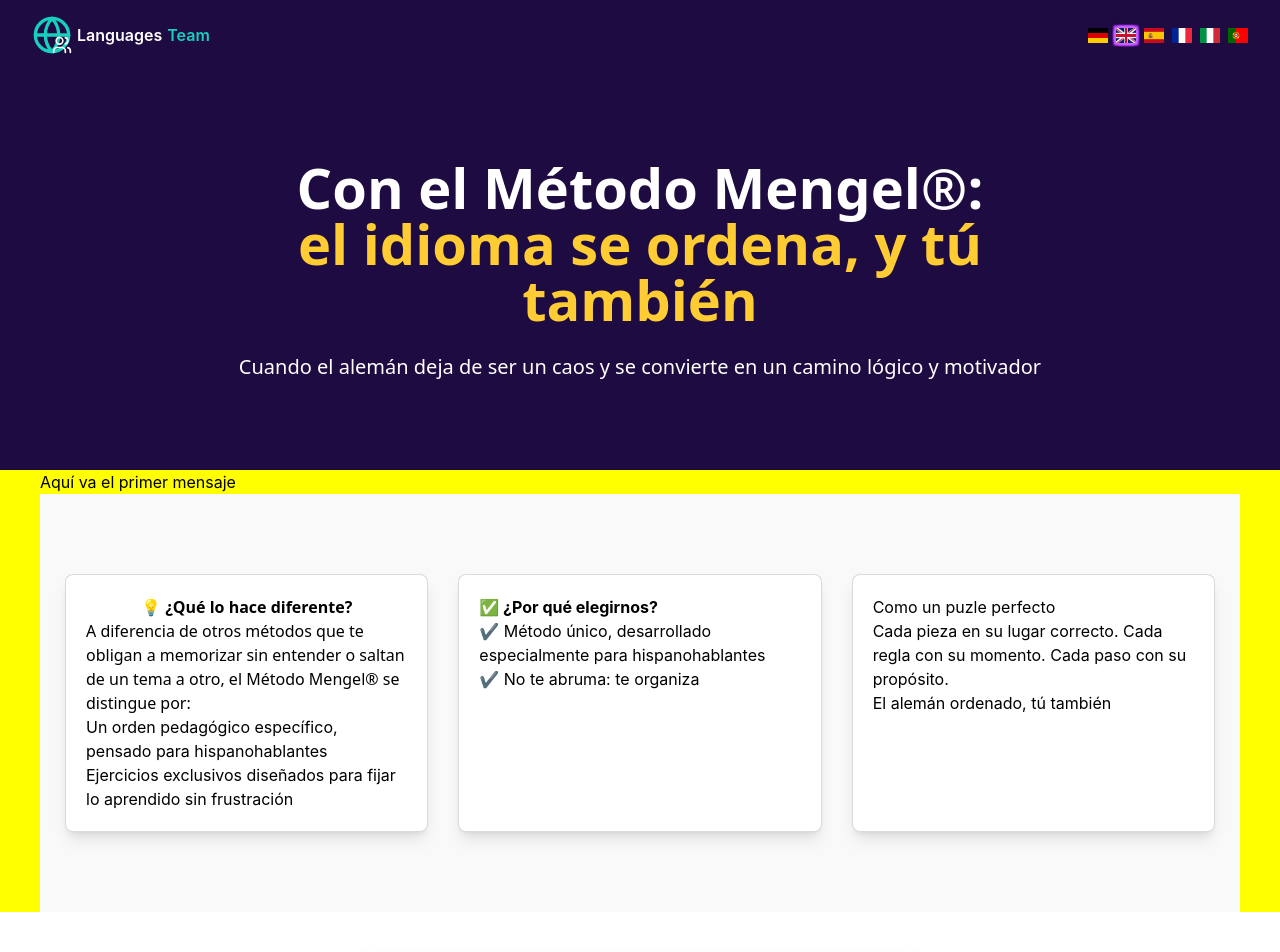
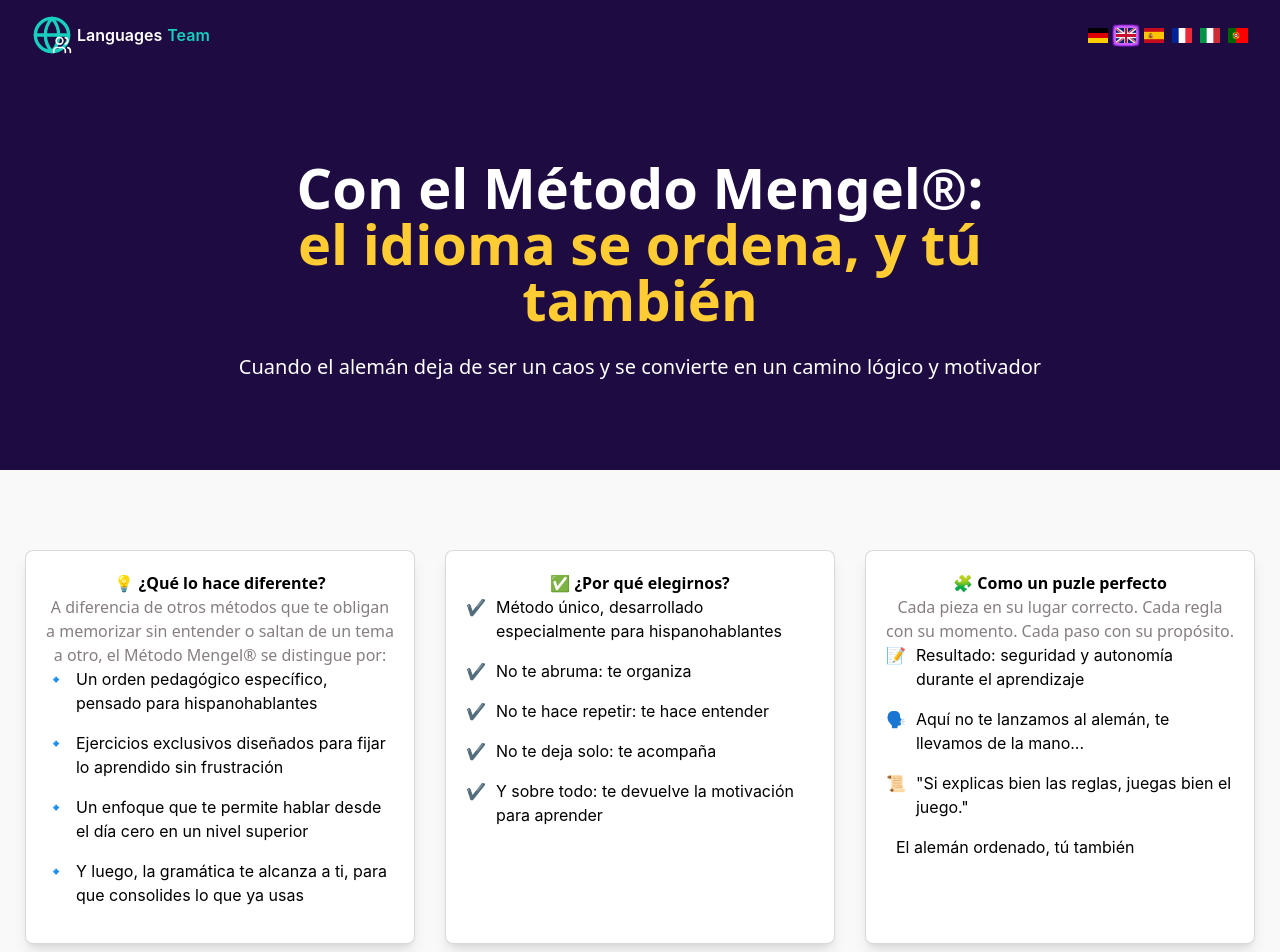
Before and after one commit to sargentogato/laguagues-web, a Vue app: page /#/german-courses in a window 1280 px wide. Shown: the top 952 px of the page. Built offline with nearby package versions, Linux system fonts and the light colour scheme; the HTML template or start-up script is replaced by a standard one.

Commit message:
MethodComponent: refactor MethodFeatures: rebuild component GermanCourses: change data struture to send to MethodFeatures

```diff
--- a/src/components/packagesCourses/MethodComponent.vue
+++ b/src/components/packagesCourses/MethodComponent.vue
@@ -6,17 +6,6 @@
       <slot name="title"></slot>
       <div class="metod__subtitle">
         <slot name="subtitle"></slot>
-      </div>
-    </div>
-  </div>
-
-  <div class="metod__text-box">
-    <div class="metod__messages">
-      <div class="metod__message-one">
-        <slot name="messageOne"></slot>
-      </div>
-      <div class="metod__message-two">
-        <slot name="featureBoxes"></slot>
       </div>
     </div>
   </div>
--- a/src/components/packagesCourses/MethodFeatureBoxes.vue
+++ b/src/components/packagesCourses/MethodFeatureBoxes.vue
@@ -1,16 +1,69 @@
-<script setup lang="ts"></script>
+<script setup lang="ts">
+  import TitlesParagraph from '@/components/sharedComponents/TitlesParagraph.vue';
+  import type { PropType } from 'vue';
+
+// 1. Definimos la forma del objeto de TEXTO
+interface FeatureTextItem {
+  text: string;
+  icon?: string; // El icono es opcional en el objeto de texto
+}
+
+// 2. Definimos la forma de la CAJA (Item)
+interface FeatureItem {
+  title:       string;
+  subtitle:    string;
+  defaultIcon?: string; // El icono por defecto es opcional
+  texts:       FeatureTextItem[]; // 'texts' es un array de 'FeatureTextItem'
+}
+
+defineProps({
+  items: {
+    type:     Array as PropType<FeatureItem[]>,
+    required: true,
+  },
+});
+
+  const fontFamily =
+    "ui-sans-serif, system-ui, sans-serif, 'Apple Color Emoji', 'Segoe UI Emoji', 'Segoe UI Symbol', 'Noto Color Emoji'";
+</script>
 
 <template>
   <section class="features">
-    <div class="features-container">
-      <article class="feature-box">
-        <slot name="featureLeft" />
-      </article>
-      <article class="feature-box">
-        <slot name="featureCenter" />
-      </article>
-      <article class="feature-box">
-        <slot name="featureRight" />
+    <div class="features__container">
+      <article
+        v-for="(item, index) in items"
+        :key="index"
+        class="feature__box"
+      >
+        <TitlesParagraph
+          tag="h3"
+          :texts="[item.title]"
+          text-color="black"
+          font-weight="bold"
+          :font-family="fontFamily"
+          text-align="center"
+        />
+
+        <TitlesParagraph
+          v-if="item.subtitle && item.subtitle.length > 0"
+          tag="p"
+          :texts="[item.subtitle]"
+          text-color="#877f7f"
+          font-weight="400"
+          :font-family="fontFamily"
+          text-align="center"
+        />
+
+        <ul class="feature__items">
+          <li
+            v-for="(textItem, i) in item.texts"
+            :key="i"
+            class="feature__item"
+          >
+            <span class="feature__icon">{{ textItem.icon || item.defaultIcon }}</span>
+            <span class="feature__text">{{ textItem.text }}</span>
+          </li>
+        </ul>
       </article>
     </div>
   </section>
@@ -24,15 +77,15 @@
     padding: 80px 25px;
   }
 
-  .features-container {
+  .features__container {
     display: flex;
     gap: 30px;
     justify-content: space-around;
-    max-width: 1200px;
+    max-width: 1366px;
     width: 100%;
   }
 
-  .feature-box {
+  .feature__box {
     background-color: #ffffff;
     border-color: rgba(182, 182, 182, 0.5);
     border-radius: 8px;
@@ -41,13 +94,19 @@
     flex: 1;
     padding: 20px;
 
-box-shadow:
+    box-shadow:
       0 10px 15px -3px rgb(0 0 0 / 0.1),
       0 4px 6px -4px rgb(0 0 0 / 0.1);
   }
 
+  .feature__item {
+    display: flex;
+    gap: 10px;
+    margin-bottom: 16px;
+  }
+
   @media (max-width: 768px) {
-    .features-container {
+    .features__container {
       flex-direction: column;
     }
   }
--- a/src/views/courses/GermanCourses.vue
+++ b/src/views/courses/GermanCourses.vue
@@ -1,14 +1,57 @@
 <script setup lang="ts">
   import CardCoursesPack from '@/components/cards/CardCoursesPack.vue';
-  import MethodComponent from '@/components/packagesCourses/MethodComponent.vue';
-  import MethodFeatureBoxes from '@/components/packagesCourses/MethodFeatureBoxes.vue';
-  import TitlesParagraph from '@/components/sharedComponents/TitlesParagraph.vue';
+import MethodComponent from '@/components/packagesCourses/MethodComponent.vue';
+import MethodFeatureBoxes from '@/components/packagesCourses/MethodFeatureBoxes.vue';
+import TitlesParagraph from '@/components/sharedComponents/TitlesParagraph.vue';
+import { ref } from 'vue';
 
   const lineHeightTitles = '1';
 
   //fuente para los títulos
   const fontFamily =
     "ui-sans-serif, system-ui, sans-serif, 'Apple Color Emoji', 'Segoe UI Emoji', 'Segoe UI Symbol', 'Noto Color Emoji'";
+
+const featuresData = ref([
+  // Caja 1: Usa un icono por defecto para todos
+  {
+    title:    ['💡 ¿Qué lo hace diferente?'],
+    subtitle: [
+      `A diferencia de otros métodos que te obligan a memorizar sin entender o saltan de un tema a otro, el Método Mengel® se distingue por:`,
+    ],
+    defaultIcon: '🔹', // Icono por defecto para esta caja
+    texts:       [
+      { text: 'Un orden pedagógico específico, pensado para hispanohablantes' },
+      { text: 'Ejercicios exclusivos diseñados para fijar lo aprendido sin frustración' },
+      { text: 'Un enfoque que te permite hablar desde el día cero en un nivel superior' },
+      { text: 'Y luego, la gramática te alcanza a ti, para que consolides lo que ya usas' },
+    ],
+  },
+  // Caja 2: Usa otro icono por defecto
+  {
+    title:       ['✅ ¿Por qué elegirnos?'],
+    subtitle:    [''],
+    defaultIcon: '✔️', // Icono por defecto para esta caja
+    texts:       [
+      { text: 'Método único, desarrollado especialmente para hispanohablantes' },
+      { text: 'No te abruma: te organiza' },
+      { text: 'No te hace repetir: te hace entender' },
+      { text: 'No te deja solo: te acompaña' },
+      { text: 'Y sobre todo: te devuelve la motivación para aprender' },
+    ],
+  },
+  // Caja 3: Mezcla iconos por defecto y específicos
+  {
+    title:       ['🧩 Como un puzle perfecto'],
+    subtitle:    ['Cada pieza en su lugar correcto. Cada regla con su momento. Cada paso con su propósito.'],
+    defaultIcon: '', // Icono por defecto para esta caja
+    texts:       [
+      { icon: '📝', text: 'Resultado: seguridad y autonomía durante el aprendizaje' },
+      { icon: '🗣️', text: 'Aquí no te lanzamos al alemán, te llevamos de la mano...' },
+      { icon: '📜', text: '"Si explicas bien las reglas, juegas bien el juego."' },
+      { text: 'El alemán ordenado, tú también' },
+    ],
+  },
+]);
 
   /* Package */
   const title = ['packageTitles.basic'];
@@ -84,52 +127,10 @@
         :font-family="fontFamily"
       />
     </template>
-    <template #messageOne>Aquí va el primer mensaje</template>
-    <template #featureBoxes>
-      <MethodFeatureBoxes>
-        <template #featureLeft>
-          <TitlesParagraph
-            tag="h3"
-            :texts="['💡 ¿Qué lo hace diferente?']"
-            text-color="black"
-            font-weight="bold"
-            :font-family="fontFamily"
-            text-align="center"
-          />
-          <TitlesParagraph
-            tag="p"
-            :texts="[
-              `A diferencia de otros métodos que te obligan a memorizar sin entender o saltan de un
-            tema a otro, el Método Mengel® se distingue por:`,
-            ]"
-            text-color="black"
-            font-weight="400"
-            :font-family="fontFamily"
-          />
-          <ul>
-            <li>Un orden pedagógico específico, pensado para hispanohablantes</li>
-            <li>Ejercicios exclusivos diseñados para fijar lo aprendido sin frustración</li>
-          </ul>
-        </template>
+  </MethodComponent>
 
-        <template #featureCenter>
-          <h3>✅ ¿Por qué elegirnos?</h3>
-          <ul>
-            <li>✔️ Método único, desarrollado especialmente para hispanohablantes</li>
-            <li>✔️ No te abruma: te organiza</li>
-          </ul>
-        </template>
+  <MethodFeatureBoxes :items="featuresData" />
 
-        <template #featureRight>
-          <p>Como un puzle perfecto</p>
-          <p>
-            Cada pieza en su lugar correcto. Cada regla con su momento. Cada paso con su propósito.
-          </p>
-          <p>El alemán ordenado, tú también</p>
-        </template>
-      </MethodFeatureBoxes>
-    </template>
-  </MethodComponent>
   <div class="germanSection">
     <CardCoursesPack
       src-image="images/courses/learGerman-language-team.webp"
```
